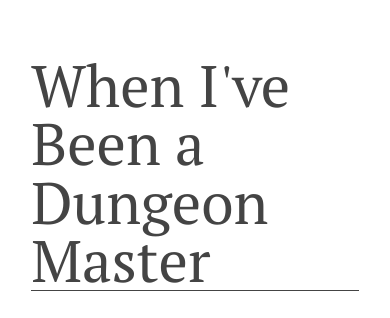
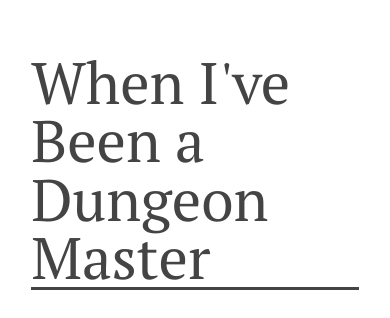
Before and after one commit to TickleThePanda/carpe-dm, an Eleventy site: page src/index.html in a window 390 px wide. Shown: the part 523-841 px from the top of the page. Built offline with nearby package versions, Linux system fonts and the light colour scheme; Eleventy itself is replaced by a stand-in of ours; files that its build step writes are made by us from their sources; a web font is replaced by a local one.

Commit message:
Fix viewport height problem in mobile

```diff
--- a/src/style/_objects.header.less
+++ b/src/style/_objects.header.less
@@ -6,12 +6,19 @@
   height: calc(100vh - 2 * var(--content-margin));
   align-items: flex-end;
   line-height: 1;
-  border-bottom: 0.2rem solid @palette-black;
   margin-bottom: var(--content-spacing);
 }
 
 .header__title {
   font-size: 8rem;
+  position: sticky;
+  bottom: var(--content-margin);
+}
+
+.header__title::after {
+  content: "";
+  display: block;
+  border-bottom: 0.2rem solid @palette-black;
 }
 
 @media screen and (max-width: 700px) {
```
